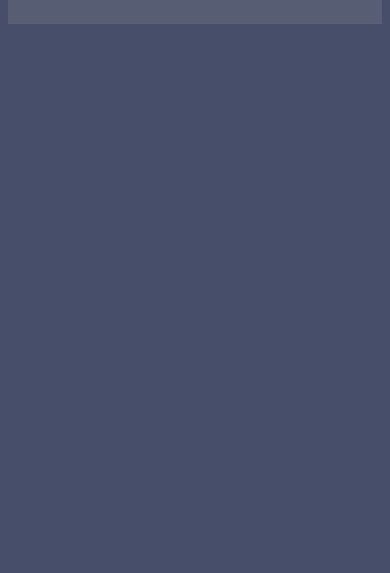
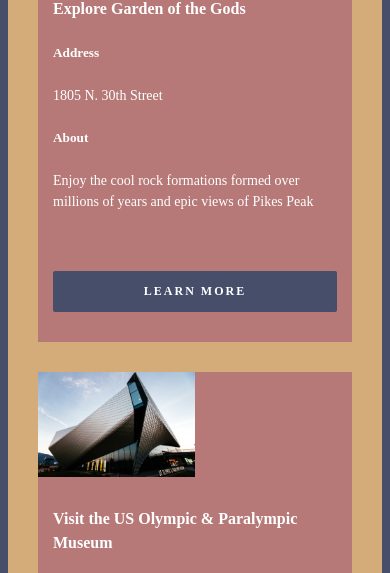
Before and after one commit to eliseraney/colorado-springs, a plain HTML site: page index.html in a window 390 px wide. Shown: the part 1427-2000 px from the top of the page. Before the commit the page ends 1459 px from the top, so only its background shows below. Drawn offline with Linux system fonts and the light colour scheme; grey boxes are pictures that could not be loaded.

Commit message:
Added activities section and made it responsive

```diff
--- a/index.html
+++ b/index.html
@@ -23,11 +23,11 @@
         <h3>Travel</h3>
         <h1>Welcome to<br />Colorado Springs</h1>
         <h2>Olympic City USA</h2>
-        <a href="">Learn more</a>
+        <a href="#about">Learn more</a>
       </header>
 
       <main>
-        <section>
+        <section id="about">
           <div class="about-section">
             <div class="about">
               <img
@@ -51,6 +51,80 @@
                 a training ground for some of the world's best athletes, you may
                 just run into an Olympic medalist while you are out exploring.
               </p>
+            </div>
+          </div>
+        </section>
+        <section id="activities">
+          <h2>Activities</h2>
+          <h3>What to do during your visit</h3>
+          <div class="cards">
+            <div class="card">
+              <div class="card-header">
+                <img
+                  src="/images/gog.jpg"
+                  alt="Garden of the Gods in Colorado"
+                />
+              </div>
+              <div class="card-body">
+                <h4>Explore Garden of the Gods</h4>
+                <h5>Address</h5>
+                <p>1805 N. 30th Street</p>
+                <h5>About</h5>
+                <p>
+                  Enjoy the cool rock formations formed over millions of years
+                  and epic views of Pikes Peak
+                </p>
+              </div>
+              <div class="card-footer">
+                <a href="https://gardenofgods.com/" target="_blank"
+                  >Learn more</a
+                >
+              </div>
+            </div>
+            <div class="card">
+              <div class="card-header">
+                <img
+                  src="/images/olympic-museum.jpg"
+                  alt="US Olympic & Paralympic Museum"
+                />
+              </div>
+              <div class="card-body">
+                <h4>Visit the US Olympic & Paralympic Museum</h4>
+                <h5>Address</h5>
+                <p>200 S Sierra Madre St</p>
+                <h5>About</h5>
+                <p>
+                  Learn about the history of the Olympics and try your hand at a
+                  few of the Olympic sports
+                </p>
+              </div>
+              <div class="card-footer">
+                <a href="https://usopm.org/" target="_blank">Learn more</a>
+              </div>
+            </div>
+            <div class="card">
+              <div class="card-header">
+                <img
+                  src="/images/cog-railway.jpg"
+                  alt="The Pikes Peak Cog Railway"
+                />
+              </div>
+              <div class="card-body">
+                <h4>Ride the Pikes Peak Cog Railway</h4>
+                <h5>Address</h5>
+                <p>515 Ruxton Ave</p>
+                <h5>About</h5>
+                <p>
+                  Located nextdoor in Manitou Springs, take a gorgeous train
+                  ride to the top of Pikes Peak and enjoy some tasty donuts at
+                  the top
+                </p>
+              </div>
+              <div class="card-footer">
+                <a href="https://www.cograilway.com/" target="_blank"
+                  >Learn more</a
+                >
+              </div>
             </div>
           </div>
         </section>
--- a/src/styles.css
+++ b/src/styles.css
@@ -13,9 +13,8 @@ body {
 }
 
 section {
-  max-width: 1000px;
   margin: 0 auto;
-  padding: 100px 0;
+  padding: 100px;
 }
 
 header {
@@ -80,6 +79,11 @@ main h3 {
   letter-spacing: 5px;
   opacity: 0.7;
   margin: 0;
+}
+
+main h4,
+main h5 {
+  line-height: 1.5;
 }
 
 main img {
@@ -148,6 +152,55 @@ i:hover {
   grid-gap: 40px;
 }
 
+.cards {
+  display: grid;
+  grid-template-columns: 1fr 1fr 1fr;
+  grid-gap: 30px;
+  padding-top: 20px;
+}
+
+.card {
+  background-color: var(--secondary-color);
+}
+
+.card-body {
+  padding: 15px;
+  padding-top: 5px;
+}
+
+.card-footer {
+  padding: 30px 15px;
+}
+
+.card p {
+  font-size: 14px;
+}
+
+.card img {
+  max-width: 50%;
+}
+
+.card a {
+  display: block;
+  color: white;
+  font-size: 12px;
+  font-weight: 700;
+  letter-spacing: 2px;
+  text-align: center;
+  text-decoration: none;
+  text-transform: uppercase;
+  line-height: 21px;
+  background-color: var(--primary-color);
+  padding: 10px 15px;
+  border-radius: 2px;
+  margin: 0 auto;
+}
+
+.card a:hover {
+  color: var(--primary-color);
+  background-color: white;
+}
+
 .info-links {
   display: grid;
   grid-template-columns: 1fr 1fr;
@@ -155,6 +208,15 @@ i:hover {
 
 .info {
   justify-content: center;
+}
+
+#activities {
+  background-color: var(--third-color);
+}
+
+#activities h2,
+#activities h3 {
+  text-align: center;
 }
 
 @media (max-width: 900px) {
@@ -200,6 +262,10 @@ i:hover {
     text-align: center;
   }
 
+  .cards {
+    grid-template-columns: 1fr;
+  }
+
   .info-links {
     grid-template-columns: 1fr;
     text-align: center;
```
Also changed, not shown: images/cog-railway.jpg (added), images/gog.jpg (added), images/olympic-museum.jpg (added).
